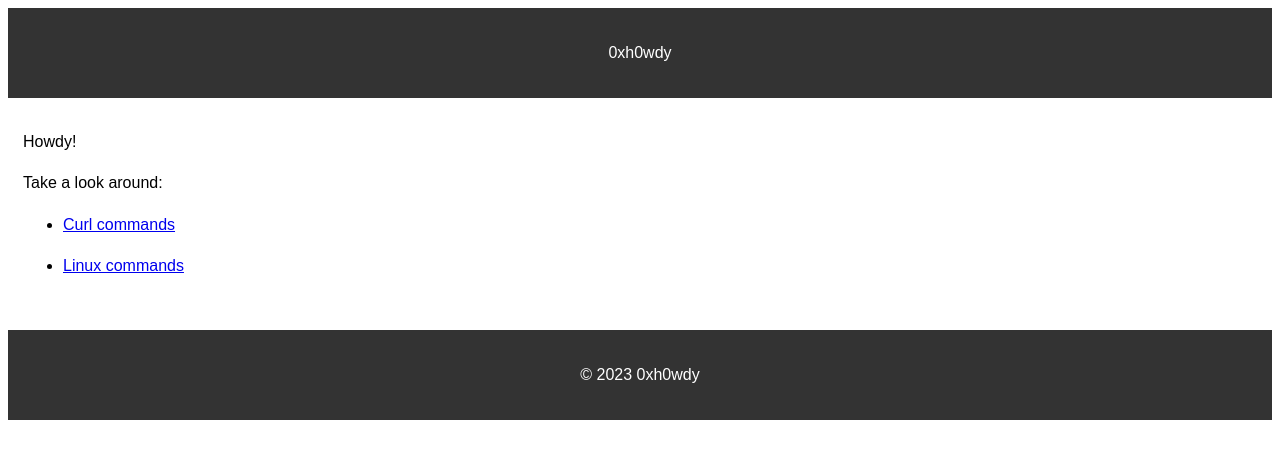
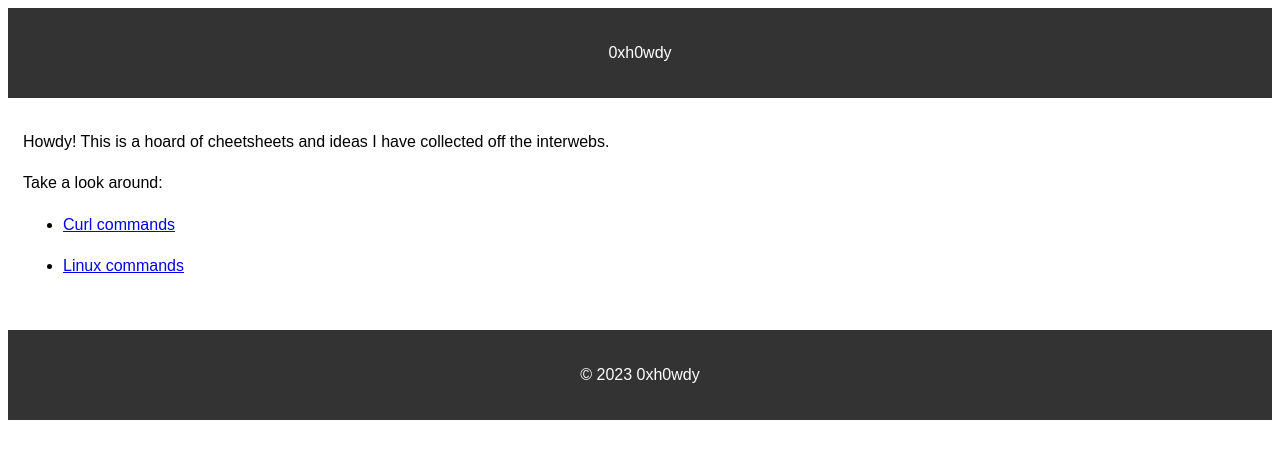
Before and after one commit to 0xh0wdy/0xh0wdy.github.io, a Jekyll site: the page built from index.md, in a window 1280 px wide. Shown: the top 459 px of the page. Built offline with Jekyll 4.4.1, drawn with Linux system fonts in a browser that asks for light colours; our own code applies the rules of GitHub Pages for plain Markdown files.

Commit message:
Update index.md

```diff
--- a/index.md
+++ b/index.md
@@ -2,7 +2,7 @@
 layout:default
 title: 0xh0wdy
 ---
-Howdy!
+Howdy! This is a hoard of cheetsheets and ideas I have collected off the interwebs.
 
 Take a look around:
 
```
